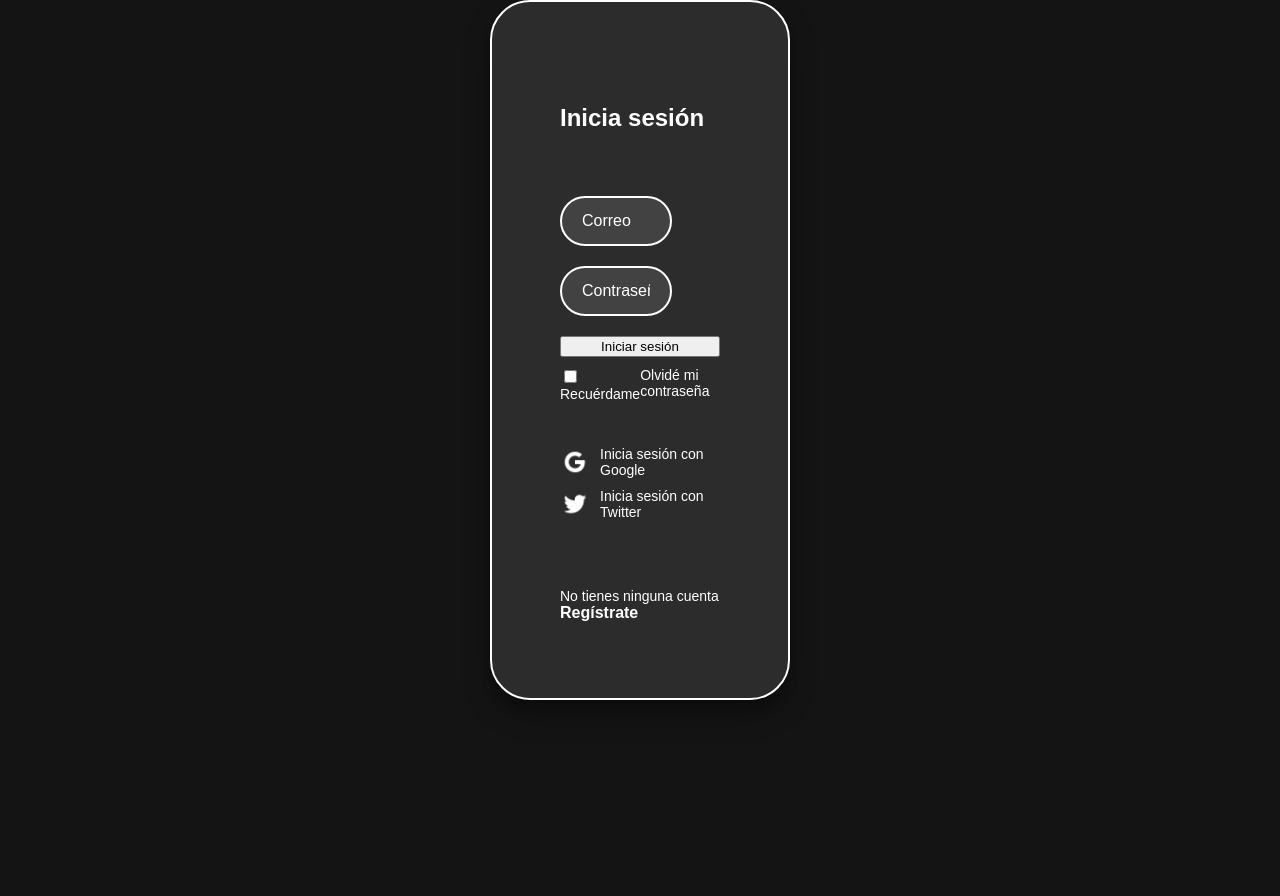
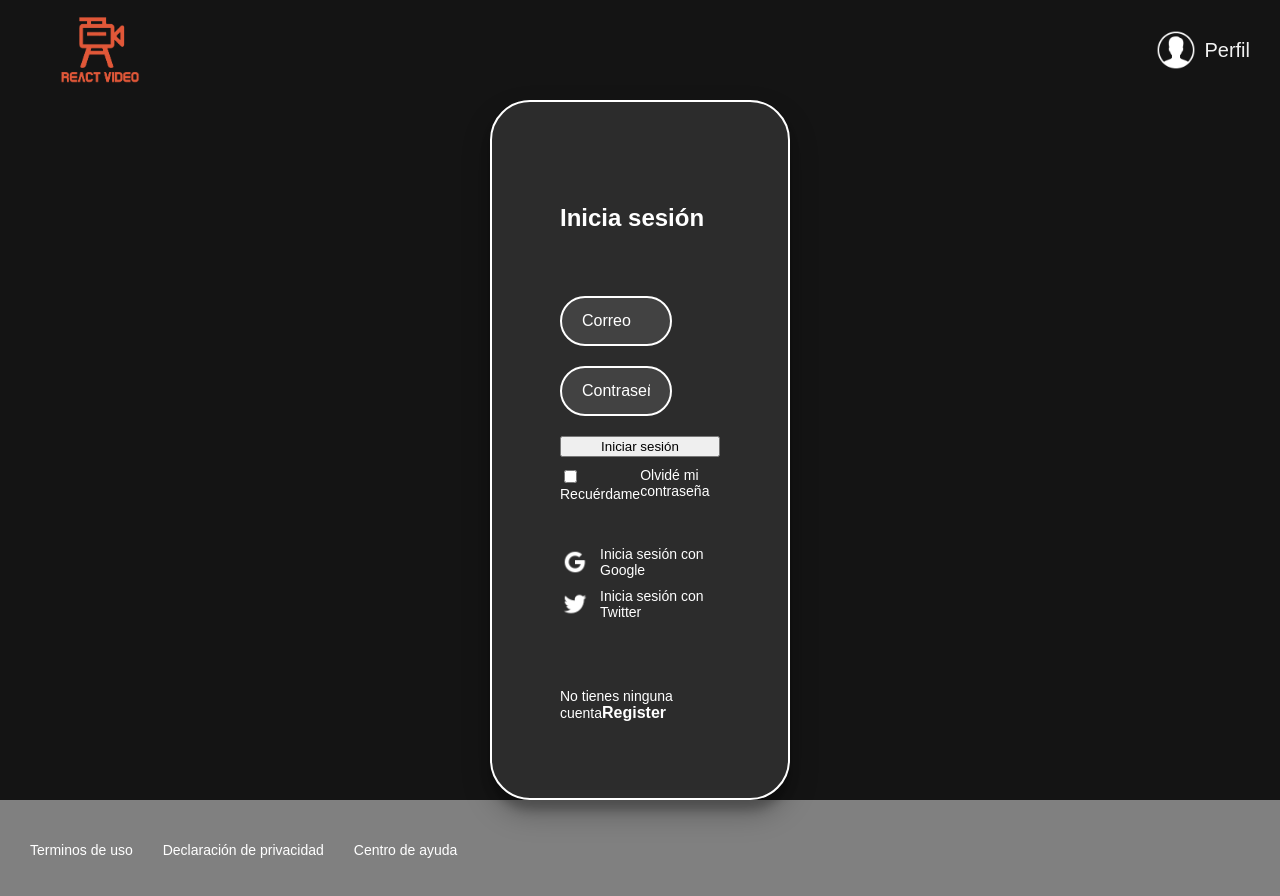
Before and after one commit to LorgioRoda/React-Video, a React app: page /login in a window 1280 px wide. Shown: the top 896 px of the page. Before the commit the page ends 800 px from the top, so only its background shows below. Built offline with nearby package versions, Linux system fonts and the light colour scheme; a web font is replaced by a local one.

Commit message:
add routes Layout

```diff
--- a/src/Components/Header.js
+++ b/src/Components/Header.js
@@ -1,4 +1,5 @@
 import React from 'react'
+import { Link } from "react-router-dom" //Link
 import "../assets/styles/Components/Header.scss"
 import logo from "../../src/assets/static/React-video.png"
 import userIcon from "../../src/assets/static/user-icon.png"
@@ -6,15 +7,24 @@ export default function Header() {
     return (
         <>
             <header className="header">
-                <img className="header__img" src={logo} alt="React Video"/>
+                <Link to="/">
+                    <img className="header__img" src={logo} alt="React Video"/>
+                </Link>
                 <div className="header__menu">
                 <div className="header__menu--profile">
                     <img src={userIcon} alt="User-Icon"/>
                     <p>Perfil</p>
                 </div>
                 <ul>
-                    <li><a href="/">Cuenta</a></li>
-                    <li><a href="/">Cerrar Sesión</a></li>
+                <Link>
+                    <li>Cuenta</li>
+                </Link>
+                <Link to="/login">
+                    <li>Login</li>
+                </Link>
+                <Link to="/">
+                    <li>Cerrar Sesión</li>
+                </Link>
                 </ul>
                 </div>
             </header>
--- /dev/null
+++ b/src/Components/Layout.js
@@ -0,0 +1,13 @@
+import React from 'react'
+import Header from './Header'
+import Footer from './Footer'
+
+export default function Layout({children}) {
+    return (
+        <div className="App">
+            <Header/>
+            {children}
+            <Footer/>
+        </div>
+    )
+}
--- a/src/Container/Home.jsx
+++ b/src/Container/Home.jsx
@@ -5,15 +5,14 @@ import Categories from "../Components/Categories";
 import Footer from "../Components/Footer";
 import Header from "../Components/Header";
 import Search from "../Components/Search";
-import useInitialState from "../hooks/useInitialState"
+import useInitialState from "../hooks/useInitialState";
 
-const API = "http://localhost:3000/initalState"
+const API = "http://localhost:3000/initalState";
 
 const Home = () => {
-  const initialState = useInitialState(API)
+  const initialState = useInitialState(API);
   return (
-    <div className="App">
-      <Header />
+    <>
       <Search />
       {initialState.mylist.length > 0 && (
         <Categories title="My list">
@@ -33,14 +32,12 @@ const Home = () => {
 
       <Categories title="Original">
         <Carousel>
-        {initialState.originals.map((item)=> (
-          <CarouselItem key={item.id} {...item}/>
+          {initialState.originals.map((item) => (
+            <CarouselItem key={item.id} {...item} />
           ))}
         </Carousel>
       </Categories>
-
-      <Footer />
-    </div>
+    </>
   );
 };
 
--- a/src/Container/Login.jsx
+++ b/src/Container/Login.jsx
@@ -2,6 +2,7 @@ import React from 'react'
 import "../assets/styles/Components/Login.scss"
 import googleIcon from "../assets/static/google-icon.png"
 import twitterIcon from "../assets/static/twitter-icon.png"
+import { Link } from 'react-router-dom'
 
 export default function Login() {
     return (
@@ -23,7 +24,11 @@ export default function Login() {
                 <div><img src={googleIcon}/> Inicia sesión con Google</div>
                 <div><img src={twitterIcon}/> Inicia sesión con Twitter</div>
             </section>
-            <p className="login__container--register">No tienes ninguna cuenta <a href="">Regístrate</a></p>
+            <p className="login__container--register">No tienes ninguna cuenta
+                <Link to="/register">
+                Register
+                </Link>
+            </p>
             </section>
         </section>
     )
--- a/src/Container/Register.jsx
+++ b/src/Container/Register.jsx
@@ -1,4 +1,5 @@
 import React from 'react'
+import { Link } from "react-router-dom"
 import "../assets/styles/Components/Register.scss"
 
 export default function Register() {
@@ -13,7 +14,9 @@ export default function Register() {
                 <input className="input" type="password" placeholder="Contraseña"/>
                 <button className="button">Registrarme</button>
             </form>
-            <a href="">Iniciar sesión</a>
+            <Link to="/login">
+                Iniciar sesión
+            </Link>
             </section>
         </section>
         </>
--- a/src/assets/styles/Components/Header.scss
+++ b/src/assets/styles/Components/Header.scss
@@ -38,12 +38,12 @@ ul:hover {
   margin: 10px 0px;
 }
 
-.header__menu li a {
+.header__menu li {
   color: white;
   text-decoration: none;
 }
 
-.header__menu li a:hover {
+.header__menu li:hover {
   text-decoration: underline;
 }
 
--- a/src/routes/App.js
+++ b/src/routes/App.js
@@ -1,5 +1,6 @@
 import React from "react";
 import { BrowserRouter, Switch ,Route } from "react-router-dom"; //dependencies
+import Layout from "../Components/Layout";
 import Home from "../Container/Home";
 import Login from "../Container/Login";
 import NotFound from "../Container/NotFound";
@@ -9,12 +10,14 @@ export default function App() {
   return (
     <>
       <BrowserRouter>
+      <Layout>
         <Switch>
             <Route exact path="/" component={Home} />
             <Route exact path="/login" component={Login}/>
             <Route exact path="/register" component={Register}/>
             <Route component={NotFound}/>
         </Switch>
+      </Layout>
       </BrowserRouter>
     </>
   );
```
Lines whose indentation alone changed are shown as unchanged.
